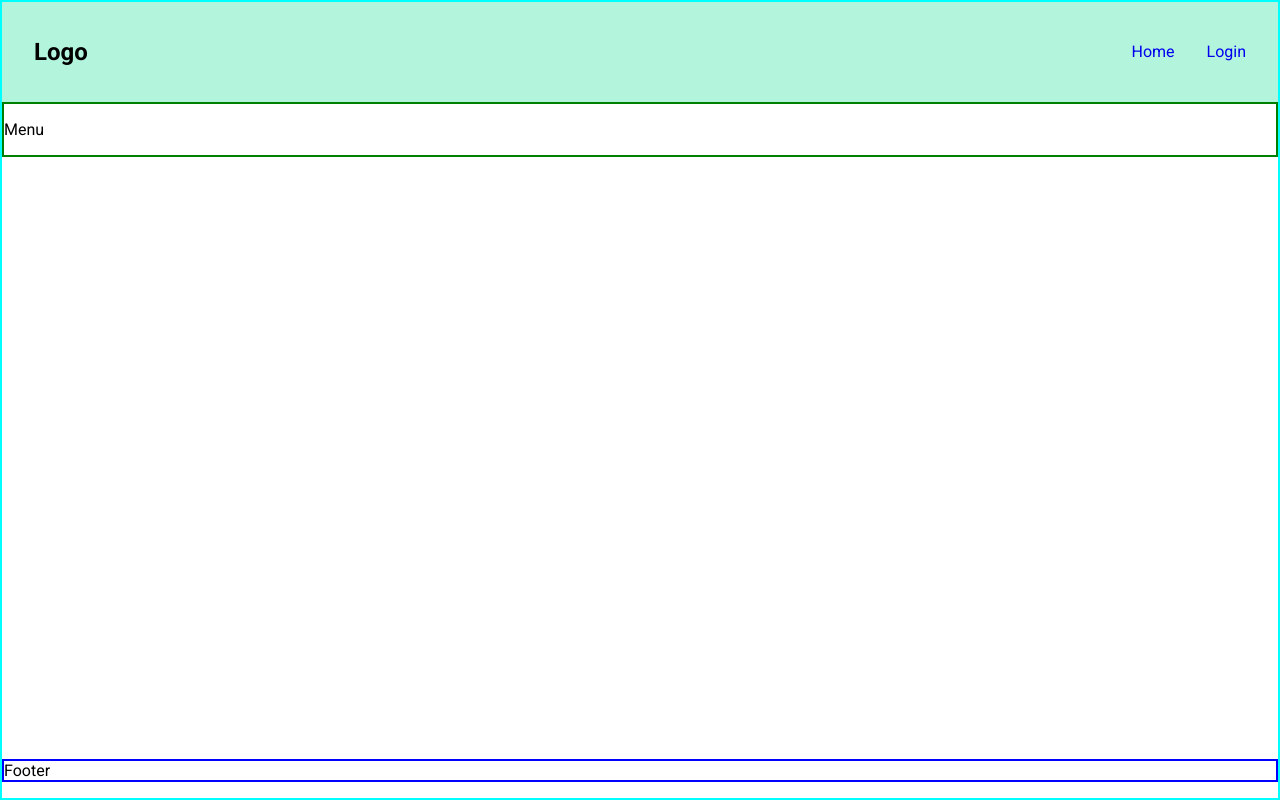
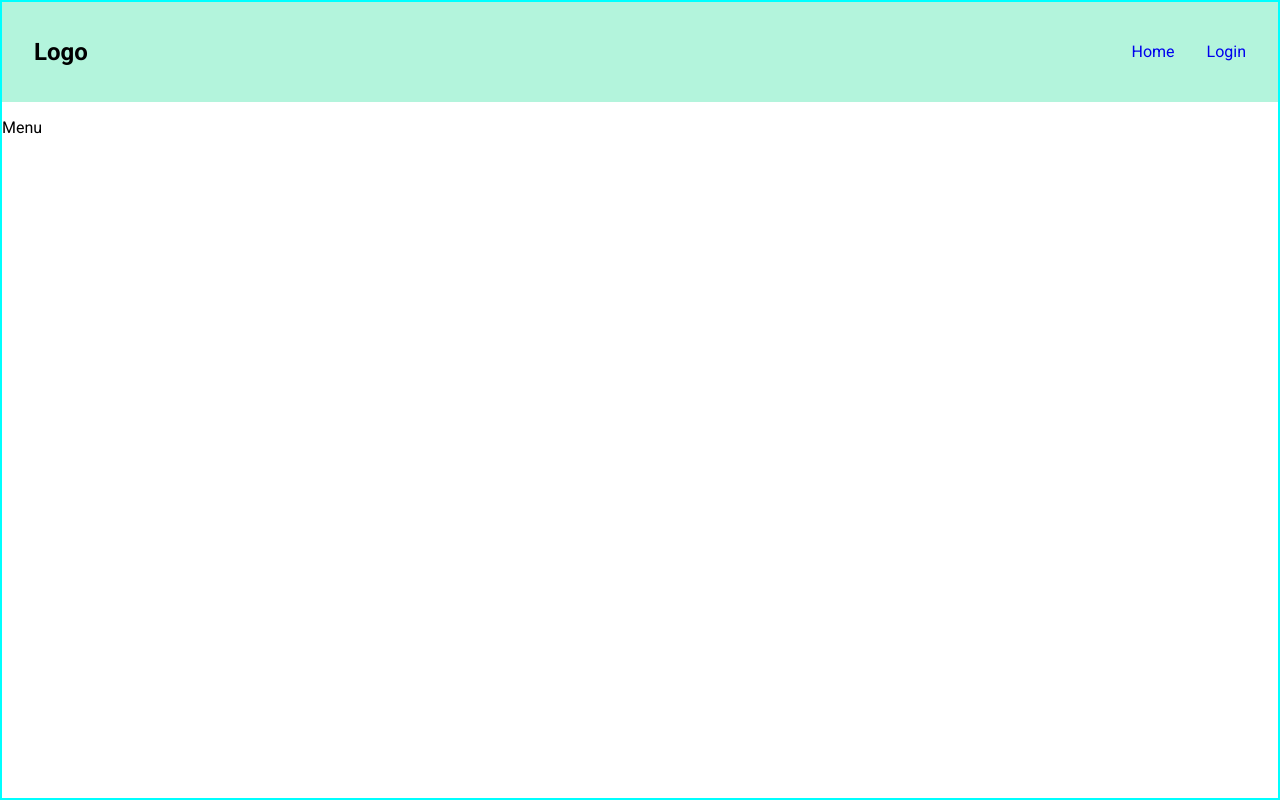
Before and after one commit to sparky9043/12-math-problem-generator, a React (Vite) app in the folder frontend/: page /dashboard in a window 1280 px wide. Built offline with nearby package versions, Linux system fonts and the light colour scheme.

Commit message:
add footer component to dashboard

```diff
--- a/frontend/src/components/Dashboard.tsx
+++ b/frontend/src/components/Dashboard.tsx
@@ -1,5 +1,6 @@
 import { Outlet } from "react-router-dom"
 import styled from "styled-components"
+import Footer from "./Footer"
 
 const Sticky = styled.div`
   display: flex;
@@ -9,7 +10,6 @@ const Sticky = styled.div`
 
 const DashBoardDiv = styled.div`
   display: flex;
-  border: 2px solid green;
 `
 
 const Menu = styled.div`
@@ -27,7 +27,7 @@ const DashBoard = () => {
           <Outlet />
         </DashBoardDiv>
       </Sticky>
-      <p style={{ border: '2px solid blue' }}>Footer</p>
+      <Footer />
     </>
   )
 }
--- /dev/null
+++ b/frontend/src/components/Footer.tsx
@@ -0,0 +1,7 @@
+const Footer = () => {
+  return (
+    <footer></footer>
+  )
+}
+
+export default Footer
```
